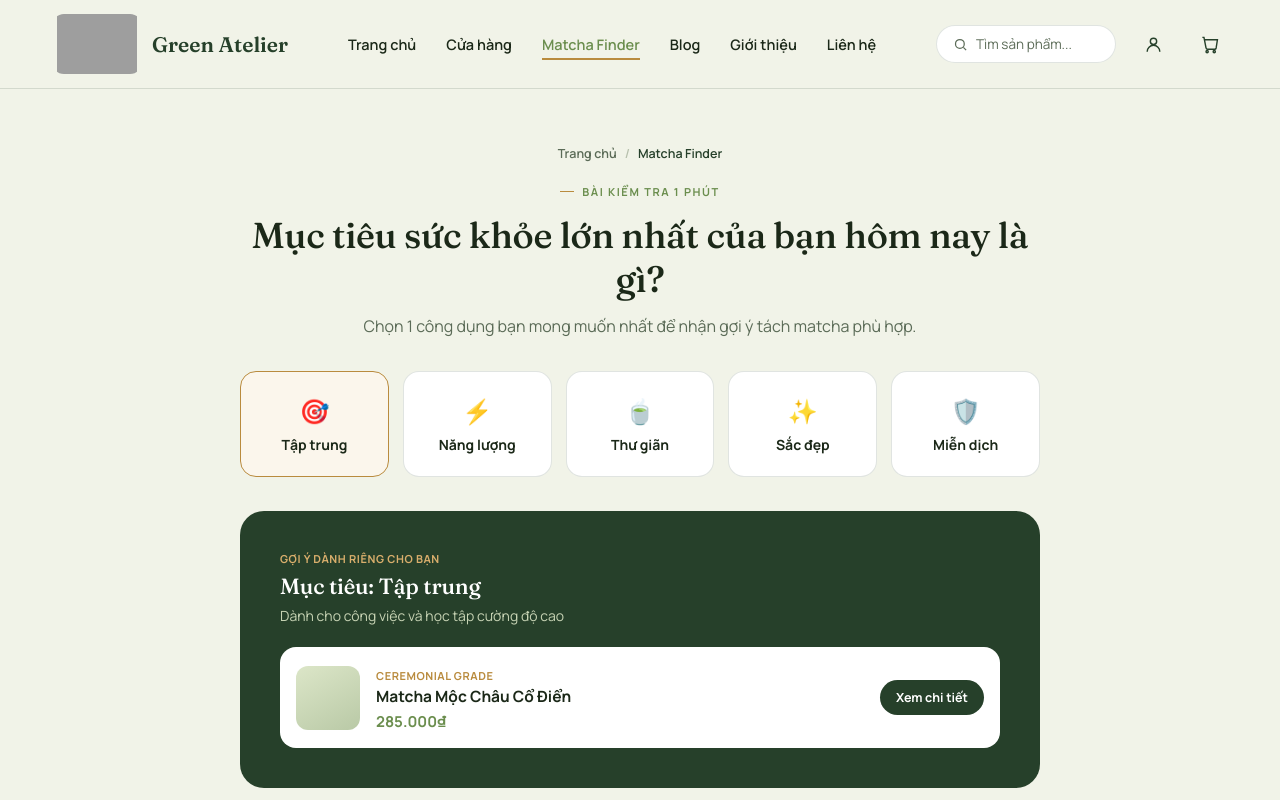
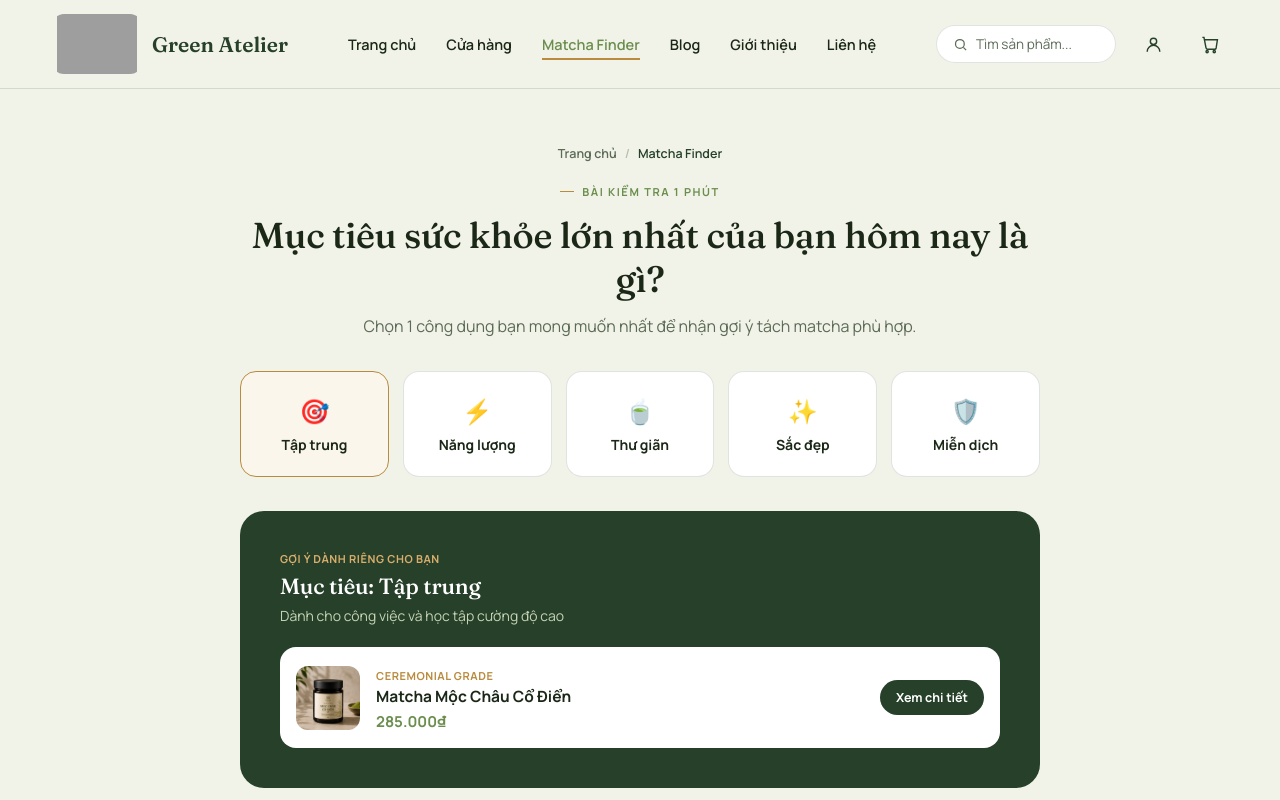
Before and after one commit to thanhtam2412004/E-commerce, a Next.js app: page /finder in a window 1280 px wide. Shown: the top 800 px of the page. Built offline with nearby package versions, Linux system fonts and the light colour scheme; grey boxes are pictures that could not be loaded.

Commit message:
Update page.js

```diff
--- a/app/finder/page.js
+++ b/app/finder/page.js
@@ -1,6 +1,7 @@
 'use client';
 import { useState } from 'react';
 import Link from 'next/link';
+import Image from 'next/image';
 import Header from '@/components/Header';
 import Footer from '@/components/Footer';
 
@@ -8,11 +9,11 @@ export default function FinderPage() {
   const [selectedGoal, setSelectedGoal] = useState('Focus');
 
   const goals = [
-    { key: 'Focus', label: 'Tập trung', desc: 'Dành cho công việc và học tập cường độ cao', recProduct: 'Matcha Mộc Châu Cổ Điển', recPrice: '285.000₫', recTag: 'Ceremonial Grade' },
-    { key: 'Energy', label: 'Năng lượng', desc: 'Dành cho buổi sáng sung sức và tập luyện', recProduct: 'Matcha Genki Boost', recPrice: '320.000₫', recTag: 'Đặc tuyển' },
-    { key: 'Calm', label: 'Thư giãn', desc: 'Giúp thả lỏng tâm trí và giải tỏa căng thẳng', recProduct: 'Matcha Lavender Calm', recPrice: '395.000₫', recTag: 'Đêm thư giãn' },
-    { key: 'Beauty', label: 'Sắc đẹp', desc: 'Nuôi dưỡng làn da căng mướt và chống lão hóa', recProduct: 'Matcha Glow Collagen', recPrice: '349.000₫', recTag: 'Chăm sóc da' },
-    { key: 'Immunity', label: 'Miễn dịch', desc: 'Tăng cường sức đề kháng và thanh lọc cơ thể', recProduct: 'Matcha Immune Shield', recPrice: '315.000₫', recTag: 'Đề kháng' },
+    { key: 'Focus', label: 'Tập trung', desc: 'Dành cho công việc và học tập cường độ cao', recProduct: 'Matcha Mộc Châu Cổ Điển', recPrice: '285.000₫', recTag: 'Ceremonial Grade', recImage: '/images/matcha-moc-chau-co-dien.png' },
+    { key: 'Energy', label: 'Năng lượng', desc: 'Dành cho buổi sáng sung sức và tập luyện', recProduct: 'Matcha Genki Boost', recPrice: '320.000₫', recTag: 'Đặc tuyển', recImage: '/images/matcha-genki-boost.jpg' },
+    { key: 'Calm', label: 'Thư giãn', desc: 'Giúp thả lỏng tâm trí và giải tỏa căng thẳng', recProduct: 'Matcha Lavender Calm', recPrice: '395.000₫', recTag: 'Đêm thư giãn', recImage: '/images/matcha-lavender-calm.jpg' },
+    { key: 'Beauty', label: 'Sắc đẹp', desc: 'Nuôi dưỡng làn da căng mướt và chống lão hóa', recProduct: 'Matcha Glow Collagen', recPrice: '349.000₫', recTag: 'Chăm sóc da', recImage: '/images/matcha-glow-collagen.jpg' },
+    { key: 'Immunity', label: 'Miễn dịch', desc: 'Tăng cường sức đề kháng và thanh lọc cơ thể', recProduct: 'Matcha Immune Shield', recPrice: '315.000₫', recTag: 'Đề kháng', recImage: '/images/matcha-immune-shield.png' },
   ];
 
   const currentGoal = goals.find(g => g.key === selectedGoal) || goals[0];
@@ -60,7 +61,13 @@ export default function FinderPage() {
                   <p>{currentGoal.desc}</p>
 
                   <div className="result-card">
-                    <div className="thumb"></div>
+                    <Image
+                      className="thumb"
+                      src={currentGoal.recImage}
+                      alt={currentGoal.recProduct}
+                      width={64}
+                      height={64}
+                    />
                     <div style={{ flex: 1 }}>
                       <span className="cat-label">{currentGoal.recTag}</span>
                       <h4>{currentGoal.recProduct}</h4>
```
